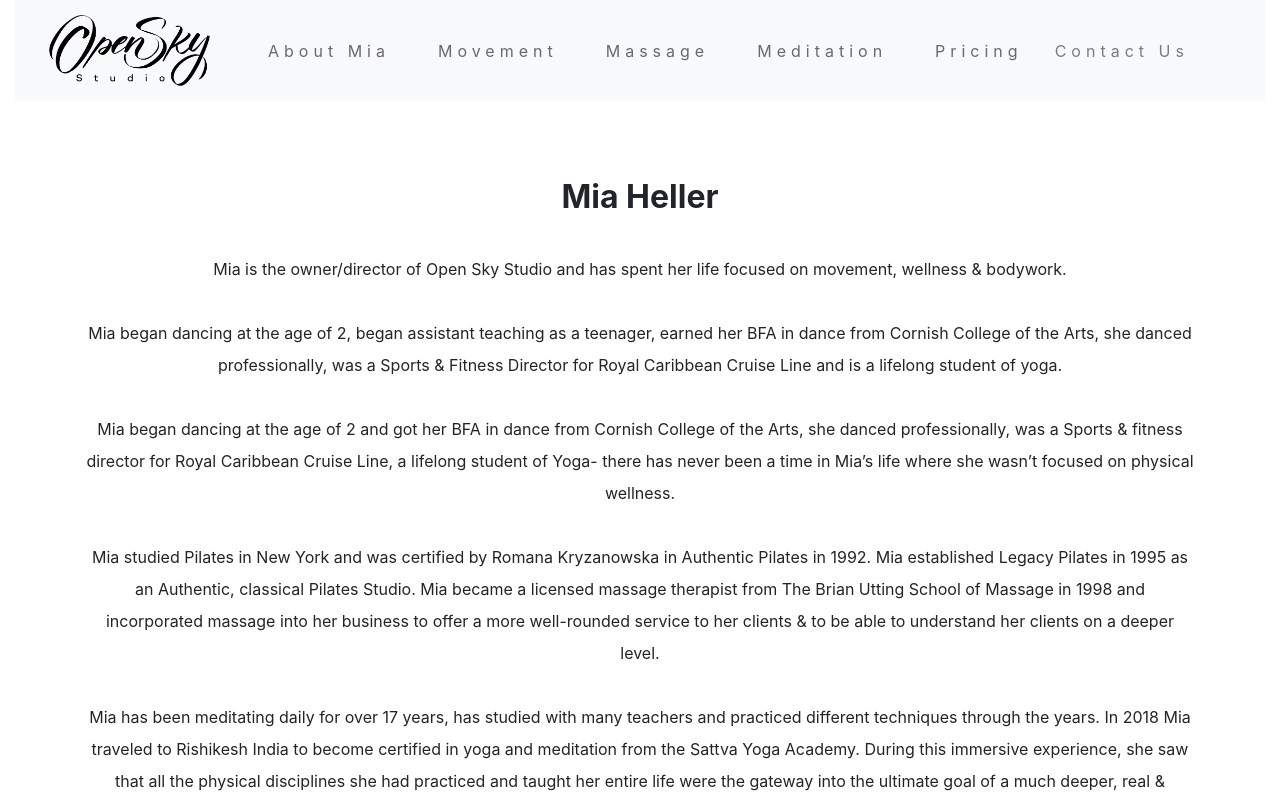
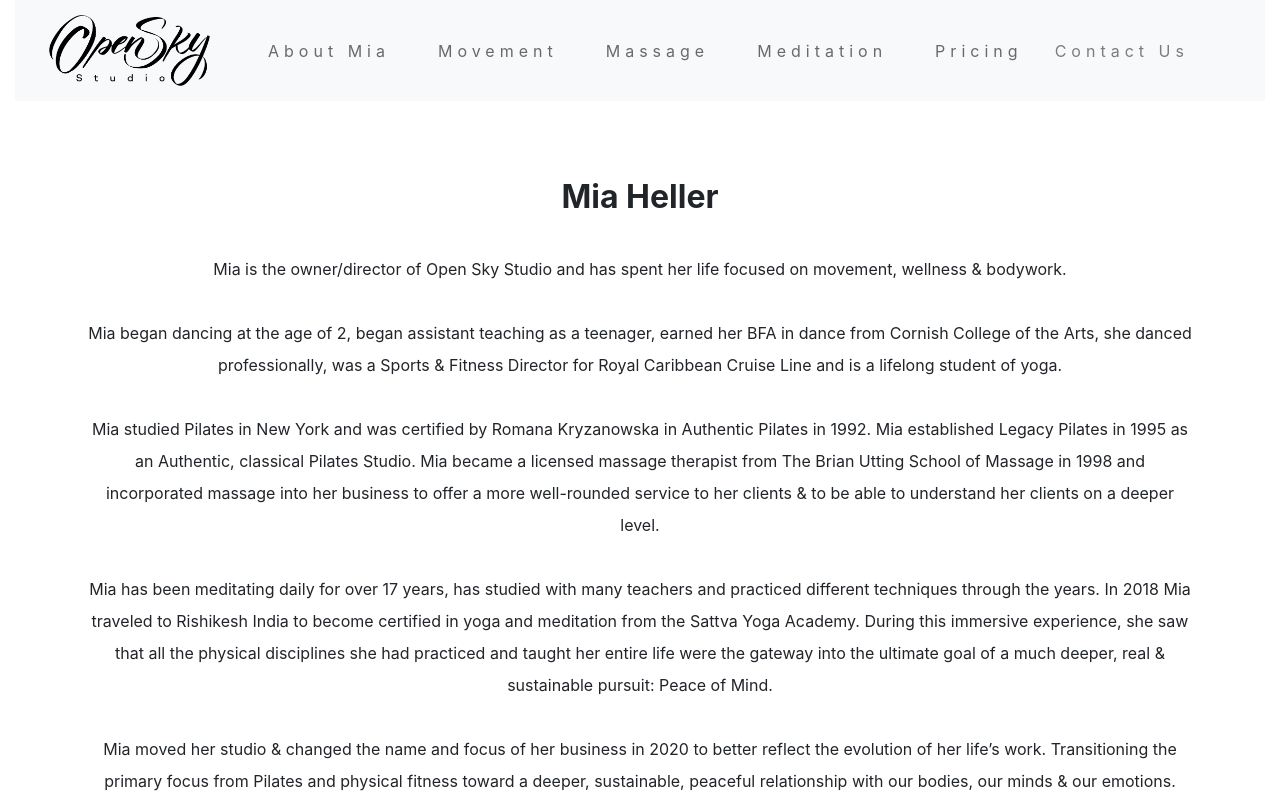
Before and after one commit to quan-huie/Open-Sky-Studio, a React (Create React App) app: page /about in a window 1280 px wide. Shown: the top 800 px of the page. Built offline with nearby package versions, Linux system fonts and the light colour scheme.

Commit message:
remove duplicate paragraph in about me page

```diff
--- a/src/AboutMe/AboutMe.js
+++ b/src/AboutMe/AboutMe.js
@@ -31,19 +31,6 @@ function AboutPage() {
               Cornish College of the Arts, she danced professionally,
               was a Sports & Fitness Director for Royal Caribbean
               Cruise Line and is a lifelong student of yoga.
-              </p>
-            </Col>
-          </Row>
-
-          <Row>
-            <Col>
-              <p>
-                Mia began dancing at the age of 2 and got her
-                BFA in dance from Cornish College of the Arts,
-                she danced professionally, was a Sports & fitness
-                director for Royal Caribbean Cruise Line, a lifelong
-                student of Yoga- there has never been a time in Mia’s
-                life where she wasn’t focused on physical wellness.
               </p>
             </Col>
           </Row>
```
